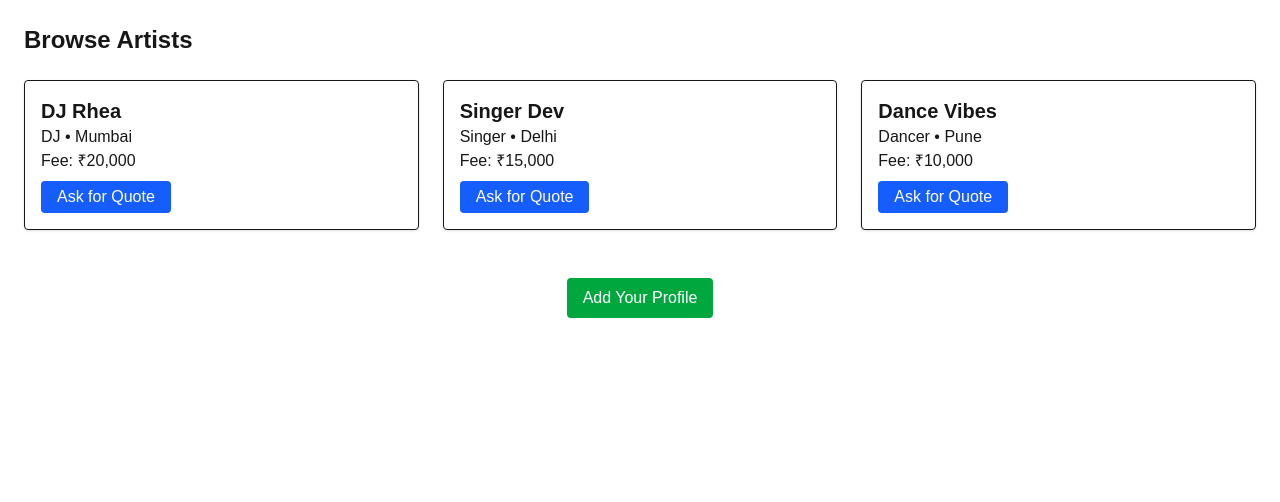
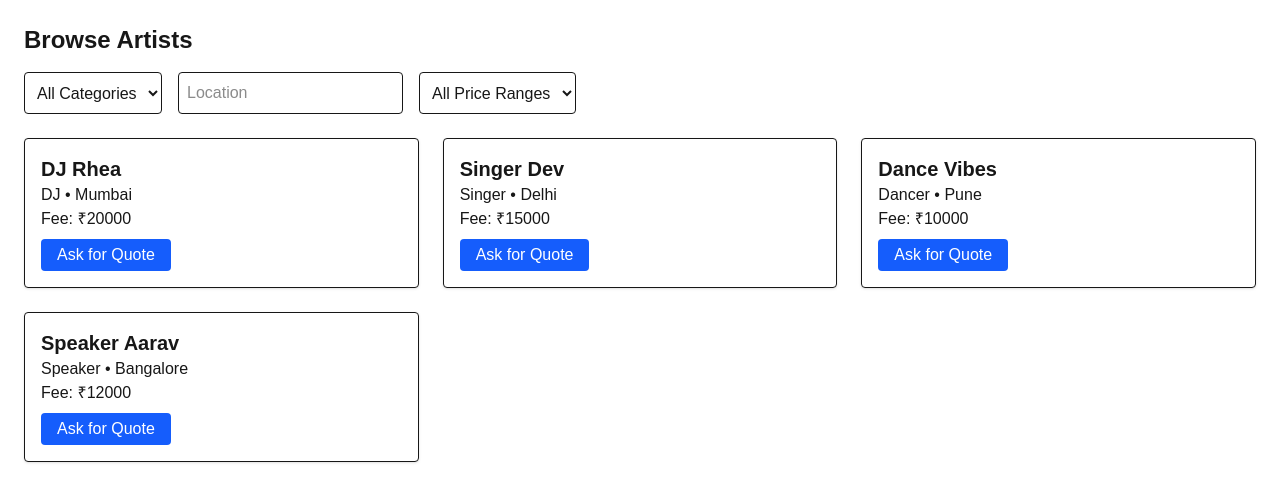
Before and after one commit to Mayursanodiya-code/artistly, a Next.js app: page /artists in a window 1280 px wide. Shown: the top 502 px of the page. Built offline with nearby package versions, Linux system fonts and the light colour scheme.

Commit message:
add: filter logic and reusable artist card components

```diff
--- /dev/null
+++ b/public/data/artists.json
@@ -0,0 +1,26 @@
+[
+  {
+    "name": "DJ Rhea",
+    "category": "DJ",
+    "location": "Mumbai",
+    "fee": 20000
+  },
+  {
+    "name": "Singer Dev",
+    "category": "Singer",
+    "location": "Delhi",
+    "fee": 15000
+  },
+  {
+    "name": "Dance Vibes",
+    "category": "Dancer",
+    "location": "Pune",
+    "fee": 10000
+  },
+  {
+    "name": "Speaker Aarav",
+    "category": "Speaker",
+    "location": "Bangalore",
+    "fee": 12000
+  }
+]
--- a/src/app/artists/page.tsx
+++ b/src/app/artists/page.tsx
@@ -1,37 +1,57 @@
-import Link from "next/link";
+"use client";
 
-const artists = [
-  { name: "DJ Rhea", category: "DJ", location: "Mumbai", fee: "₹20,000" },
-  { name: "Singer Dev", category: "Singer", location: "Delhi", fee: "₹15,000" },
-  { name: "Dance Vibes", category: "Dancer", location: "Pune", fee: "₹10,000" },
-];
+import { useEffect, useState } from "react";
+import ArtistCard from "../components/ArtistCard";
+import FilterBlock from "../components/FilterBlock";
+
+interface Artist {
+  name: string;
+  category: string;
+  location: string;
+  fee: number;
+}
 
 export default function ArtistListing() {
+  const [artists, setArtists] = useState<Artist[]>([]);
+  const [category, setCategory] = useState("");
+  const [location, setLocation] = useState("");
+  const [price, setPrice] = useState("");
+
+  useEffect(() => {
+    fetch("/data/artists.json")
+      .then((res) => res.json())
+      .then((data) => setArtists(data));
+  }, []);
+
+  const filteredArtists = artists.filter((artist) => {
+    return (
+      (category === "" || artist.category === category) &&
+      (location === "" ||
+        artist.location.toLowerCase().includes(location.toLowerCase())) &&
+      (price === "" ||
+        (price === "10000" && artist.fee <= 10000) ||
+        (price === "20000" && artist.fee <= 20000) ||
+        (price === "20001" && artist.fee > 20000))
+    );
+  });
+
   return (
-    <main className="p-6 space-y-6">
-      <h1 className="text-2xl font-bold">Browse Artists</h1>
+    <main className="p-6">
+      <h1 className="text-2xl font-bold mb-4">Browse Artists</h1>
+
+      <FilterBlock
+        category={category}
+        location={location}
+        price={price}
+        setCategory={setCategory}
+        setLocation={setLocation}
+        setPrice={setPrice}
+      />
 
       <div className="grid grid-cols-1 sm:grid-cols-2 md:grid-cols-3 gap-6">
-        {artists.map((artist, index) => (
-          <div key={index} className="p-4 border rounded shadow">
-            <h2 className="text-xl font-semibold">{artist.name}</h2>
-            <p>
-              {artist.category} • {artist.location}
-            </p>
-            <p>Fee: {artist.fee}</p>
-            <button className="mt-2 px-4 py-1 bg-blue-600 text-white rounded">
-              Ask for Quote
-            </button>
-          </div>
+        {filteredArtists.map((artist, index) => (
+          <ArtistCard key={index} artist={artist} />
         ))}
-      </div>
-
-      <div className="text-center">
-        <Link href="/onboard">
-          <button className="mt-6 px-4 py-2 bg-green-600 text-white rounded">
-            Add Your Profile
-          </button>
-        </Link>
       </div>
     </main>
   );
--- /dev/null
+++ b/src/app/components/ArtistCard.tsx
@@ -0,0 +1,21 @@
+interface Artist {
+  name: string;
+  category: string;
+  location: string;
+  fee: number;
+}
+
+export default function ArtistCard({ artist }: { artist: Artist }) {
+  return (
+    <div className="p-4 border rounded shadow">
+      <h2 className="text-xl font-semibold">{artist.name}</h2>
+      <p>
+        {artist.category} • {artist.location}
+      </p>
+      <p>Fee: ₹{artist.fee}</p>
+      <button className="mt-2 px-4 py-1 bg-blue-600 text-white rounded">
+        Ask for Quote
+      </button>
+    </div>
+  );
+}
--- /dev/null
+++ b/src/app/components/FilterBlock.tsx
@@ -0,0 +1,51 @@
+interface FilterProps {
+  category: string;
+  location: string;
+  price: string;
+  setCategory: (value: string) => void;
+  setLocation: (value: string) => void;
+  setPrice: (value: string) => void;
+}
+
+export default function FilterBlock({
+  category,
+  location,
+  price,
+  setCategory,
+  setLocation,
+  setPrice,
+}: FilterProps) {
+  return (
+    <div className="flex flex-wrap gap-4 mb-6">
+      <select
+        value={category}
+        onChange={(e) => setCategory(e.target.value)}
+        className="p-2 border rounded"
+      >
+        <option value="">All Categories</option>
+        <option value="Singer">Singer</option>
+        <option value="Dancer">Dancer</option>
+        <option value="DJ">DJ</option>
+        <option value="Speaker">Speaker</option>
+      </select>
+
+      <input
+        value={location}
+        onChange={(e) => setLocation(e.target.value)}
+        placeholder="Location"
+        className="p-2 border rounded"
+      />
+
+      <select
+        value={price}
+        onChange={(e) => setPrice(e.target.value)}
+        className="p-2 border rounded"
+      >
+        <option value="">All Price Ranges</option>
+        <option value="10000">Below ₹10k</option>
+        <option value="20000">Below ₹20k</option>
+        <option value="20001">Above ₹20k</option>
+      </select>
+    </div>
+  );
+}
```
